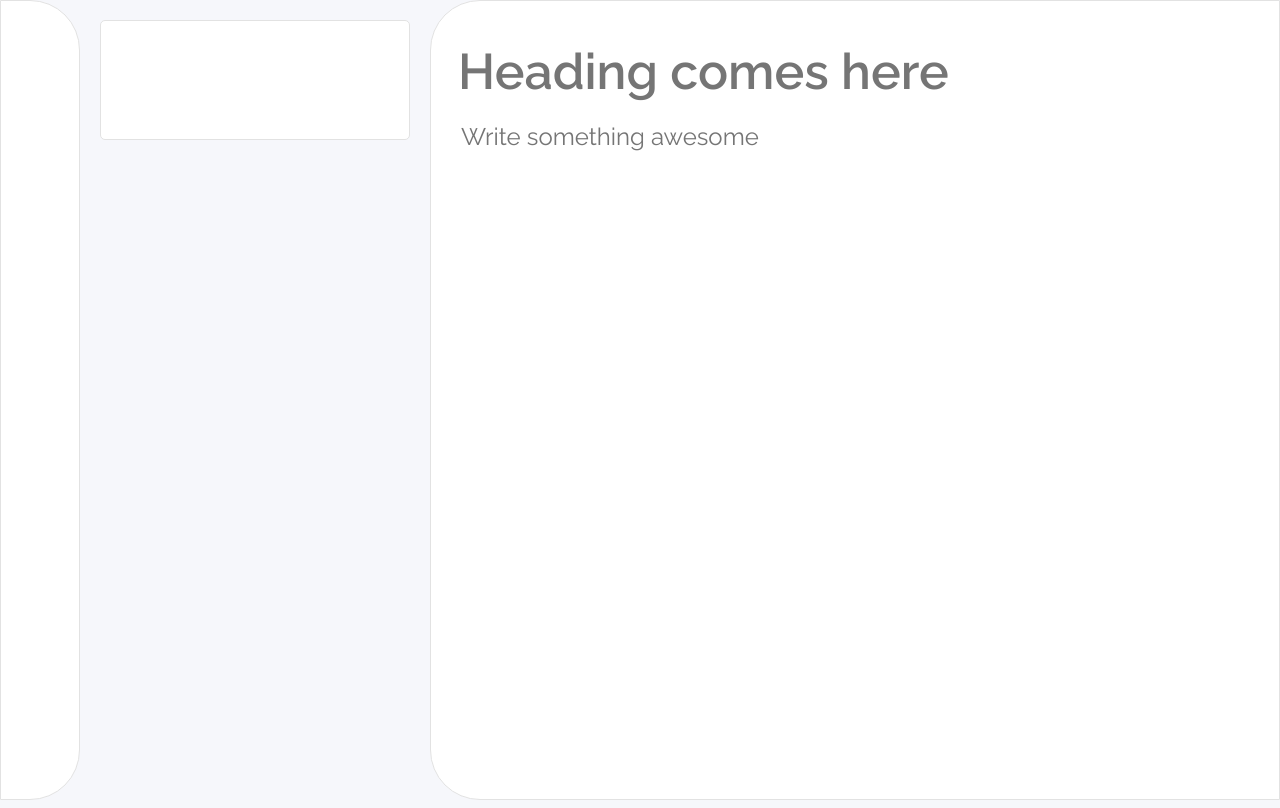
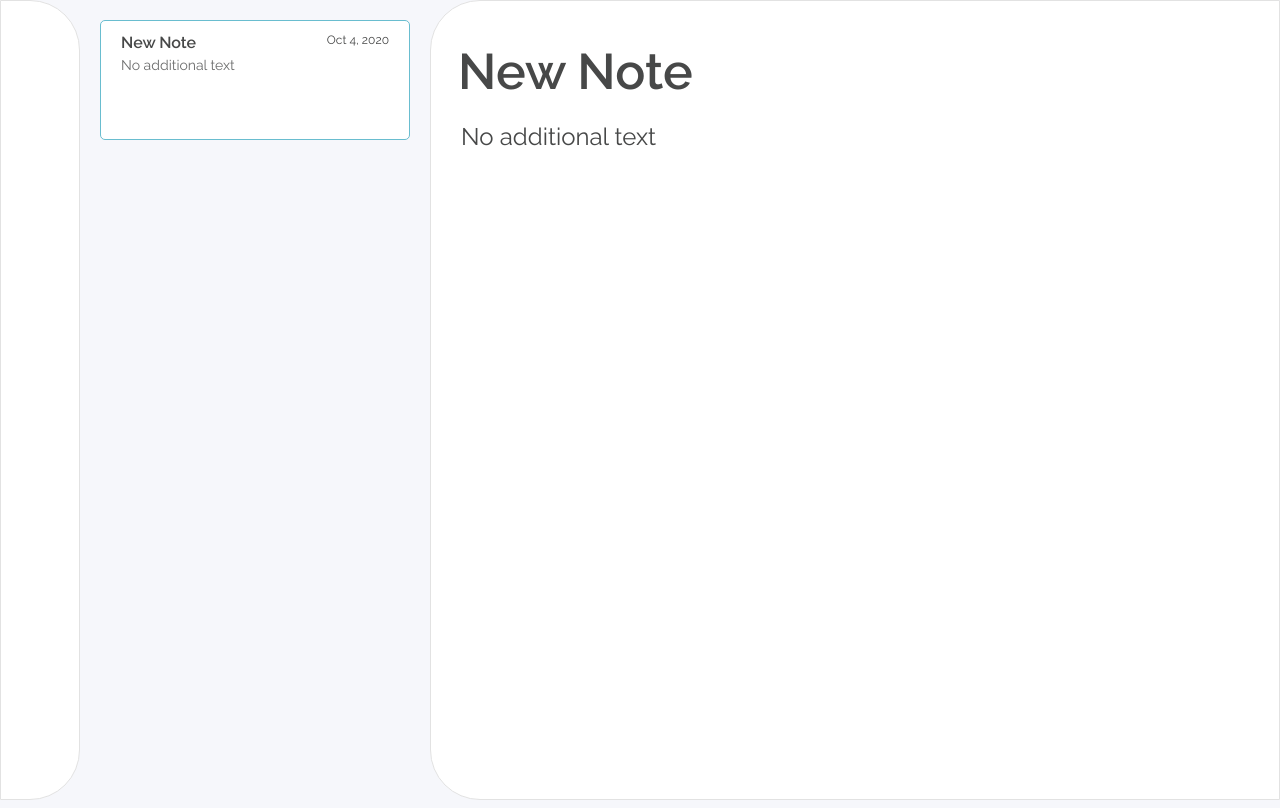
Before and after one commit to adilmas13/poop-it, an Angular app: page / in a window 1280 px wide. Built offline with nearby package versions, Linux system fonts and the light colour scheme.

Commit message:
feat: saving to local storage on typing

```diff
--- a/src/app/app-store.service.ts
+++ b/src/app/app-store.service.ts
@@ -2,9 +2,11 @@ import { Injectable } from '@angular/core'
 import { Note } from './models/note'
 import { BaseStore } from './store/base-store'
 import { NotesRepositoryService } from './repository/notes-repository.service'
+import { zip } from 'rxjs'
 
 class AppState {
   notes: Note[]
+  selectedNote: string
 }
 
 @Injectable()
@@ -14,9 +16,17 @@ export class AppStore extends BaseStore<AppState> {
     super(new AppState())
   }
 
-  getNotes = () => this.repository.getNotes().subscribe(
-    (result) => this.onNotesSuccess(result.notes)
+  getNotes = () => zip(this.repository.getNotes(), this.repository.getSelectedNote()).subscribe(
+    (result) => this.onNotesSuccess(result)
   )
 
-  private onNotesSuccess = (notes: Note[]) => this.setState({notes})
+  private onNotesSuccess = (result: any[]) => this.setState({
+    notes: result[0].notes,
+    selectedNote: result[1]
+  })
+
+  save() {
+    console.log(this.state.notes)
+    this.repository.saveToStorage(this.state.notes)
+  }
 }
--- a/src/app/app.component.html
+++ b/src/app/app.component.html
@@ -1,7 +1,7 @@
 <ng-container *ngIf="store.state$ | async as state">
   <div class="parent">
     <app-menu></app-menu>
-    <app-notes-list [notes]="state.notes"></app-notes-list>
-    <app-composer></app-composer>
+    <app-notes-list [notes]="state.notes" [selectedNote]="state.selectedNote"></app-notes-list>
+    <app-composer [note]="state.notes[0]" (save)="store.save()"></app-composer>
   </div>
 </ng-container>
--- a/src/app/modules/composer/composer.component.html
+++ b/src/app/modules/composer/composer.component.html
@@ -1,9 +1,9 @@
 <div class="parent">
 
 <label>
-  <input placeholder="Heading comes here" class="heading"/>
+  <input placeholder="Heading comes here" class="heading" [(ngModel)]="note.title" (ngModelChange)="onTextChange($event)"/>
 </label>
   <label>
-    <textarea class="body" placeholder="Write something awesome"></textarea>
+    <textarea class="body" placeholder="Write something awesome" [(ngModel)]="note.body" (ngModelChange)="onTextChange($event)"></textarea>
   </label>
 </div>
--- a/src/app/modules/composer/composer.component.ts
+++ b/src/app/modules/composer/composer.component.ts
@@ -1,15 +1,37 @@
-import { Component, OnInit } from '@angular/core';
+import { Component, EventEmitter, Input, OnDestroy, OnInit, Output } from '@angular/core'
+import { Note } from '../../models/note'
+import { Subject } from 'rxjs'
+import { debounce, debounceTime, distinctUntilChanged } from 'rxjs/operators'
 
 @Component({
   selector: 'app-composer',
   templateUrl: './composer.component.html',
   styleUrls: ['./composer.component.scss']
 })
-export class ComposerComponent implements OnInit {
+export class ComposerComponent implements OnInit, OnDestroy {
 
-  constructor() { }
+  @Input() note: Note
+  @Output() save = new EventEmitter()
+  textChanged: Subject<string> = new Subject<string>();
+
+  constructor() {
+    this.textChanged.pipe(
+      debounceTime(1000),
+      distinctUntilChanged()
+    ).subscribe(model => {
+      console.log('test', model)
+      this.save.emit()
+    })
+  }
 
   ngOnInit() {
   }
 
+  onTextChange($event) {
+    this.textChanged.next($event)
+  }
+
+  ngOnDestroy(): void {
+    this.textChanged.unsubscribe()
+  }
 }
--- a/src/app/modules/notes-list/note/note.component.html
+++ b/src/app/modules/notes-list/note/note.component.html
@@ -1 +1,8 @@
-<div class="card"></div>
+<div class="card" [class.selected]="isSelected">
+  <div class="title-and-time-wrapper">
+    <div class="title">{{note.title}}</div>
+    <div class="time">{{note.createdOn | date}}</div>
+  </div>
+  <div class="body">{{note.body}}</div>
+
+</div>
--- a/src/app/modules/notes-list/note/note.component.scss
+++ b/src/app/modules/notes-list/note/note.component.scss
@@ -1,7 +1,10 @@
 @import "variables";
 @import "colours";
+@import "fonts";
 
 .card {
+  display: flex;
+  flex-direction: column;
   width: 100%;
   height: 120px;
   border-radius: 5px;
@@ -11,10 +14,38 @@
   border: 1px solid var(--shadow-color);
   cursor: pointer;
   transition: 0.2s ease-out all;
+  padding: 10px 20px;
 
   &:hover {
     box-shadow: 0 1px 6px 0 var(--shadow-color);
     transform: scale(1.01);
   }
 
+  &.selected{
+    border: 1px solid var(--primary-color);
+  }
+
+  .title-and-time-wrapper {
+    display: flex;
+
+    .title {
+      flex: 1;
+      font-size: 16px;
+      color: var(--default-color);
+      @include font-semi-bold;
+    }
+
+    .time {
+      font-size: 12px;
+    }
+  }
+
+  .body {
+    font-size: 14px;
+    flex: 1;
+    color: var(--default-color);
+    opacity: 0.8;
+    overflow: hidden;
+  }
+
 }
--- a/src/app/modules/notes-list/note/note.component.ts
+++ b/src/app/modules/notes-list/note/note.component.ts
@@ -1,15 +1,15 @@
-import { ChangeDetectionStrategy, Component, Input, OnInit } from '@angular/core'
+import { Component, Input, OnInit } from '@angular/core'
 import { Note } from '../../../models/note'
 
 @Component({
   selector: 'app-note',
   templateUrl: './note.component.html',
   styleUrls: ['./note.component.scss'],
-  changeDetection: ChangeDetectionStrategy.OnPush
 })
 export class NoteComponent implements OnInit {
 
   @Input() note: Note
+  @Input() isSelected: boolean
 
   constructor() {
   }
--- a/src/app/modules/notes-list/notes-list.component.html
+++ b/src/app/modules/notes-list/notes-list.component.html
@@ -1,3 +1,3 @@
 <div class="parent">
-  <app-note *ngFor="let note of notes" [note]="note"></app-note>
+  <app-note *ngFor="let note of notes; trackBy: trackByFn" [note]="note" [isSelected]="note.id === selectedNote"></app-note>
 </div>
--- a/src/app/modules/notes-list/notes-list.component.ts
+++ b/src/app/modules/notes-list/notes-list.component.ts
@@ -1,19 +1,22 @@
-import { Component, OnInit, ChangeDetectionStrategy, Input } from '@angular/core'
+import { Component, Input, OnInit } from '@angular/core'
 import { Note } from '../../models/note'
 
 @Component({
   selector: 'app-notes-list',
   templateUrl: './notes-list.component.html',
   styleUrls: ['./notes-list.component.scss'],
-  changeDetection: ChangeDetectionStrategy.OnPush
 })
 export class NotesListComponent implements OnInit {
 
   @Input() notes: Note[]
+  @Input() selectedNote: string
 
-  constructor() { }
+  constructor() {
+  }
 
   ngOnInit() {
   }
 
+  trackByFn = (_, note: Note) => note.id
+
 }
--- a/src/app/repository/notes-repository.service.ts
+++ b/src/app/repository/notes-repository.service.ts
@@ -1,31 +1,41 @@
-import { Injectable } from '@angular/core';
-import { makeDefault, NotesWrapper } from '../models/note';
-import { Observable, of } from 'rxjs';
+import { Injectable } from '@angular/core'
+import { makeDefault, Note, NotesWrapper } from '../models/note'
+import { Observable, of } from 'rxjs'
 
 @Injectable({
   providedIn: 'root'
 })
 export class NotesRepositoryService {
 
-  KEY_NOTES = 'notes';
+  KEY_NOTES = 'notes'
+  KEY_NOTE_SELECTED = 'note.selected'
 
   constructor() {
   }
 
   getNotes = (): Observable<NotesWrapper> => {
-    const notes = localStorage.getItem(this.KEY_NOTES);
+    const notes = localStorage.getItem(this.KEY_NOTES)
     if (notes == null) {
-      this.createAndAddNote();
-      return of(JSON.parse(localStorage.getItem(this.KEY_NOTES)) as NotesWrapper);
+      const newNote = this.createAndAddNote()
+      localStorage.setItem(this.KEY_NOTE_SELECTED, newNote.id)
+      return of(JSON.parse(localStorage.getItem(this.KEY_NOTES)) as NotesWrapper)
     }
-    return of(JSON.parse(notes) as NotesWrapper);
+    return of(JSON.parse(notes) as NotesWrapper)
   }
 
   createAndAddNote = () => {
-    const note = makeDefault();
-    const wrapper = new NotesWrapper();
-    wrapper.notes = [note];
-    localStorage.setItem(this.KEY_NOTES, JSON.stringify(wrapper));
+    const note = makeDefault()
+    const wrapper = new NotesWrapper()
+    wrapper.notes = [note]
+    localStorage.setItem(this.KEY_NOTES, JSON.stringify(wrapper))
+    return note
   }
 
+  getSelectedNote = () => of(localStorage.getItem(this.KEY_NOTE_SELECTED))
+
+  saveToStorage(notes: Note[]) {
+    const wrapper = new NotesWrapper()
+    wrapper.notes = notes
+    localStorage.setItem(this.KEY_NOTES, JSON.stringify(wrapper))
+  }
 }
```
Also changed, not shown: src/app/modules/composer/composer.module.ts (+5 -3 lines), src/app/modules/notes-list/note/note.component.css (+5 -5 lines).
